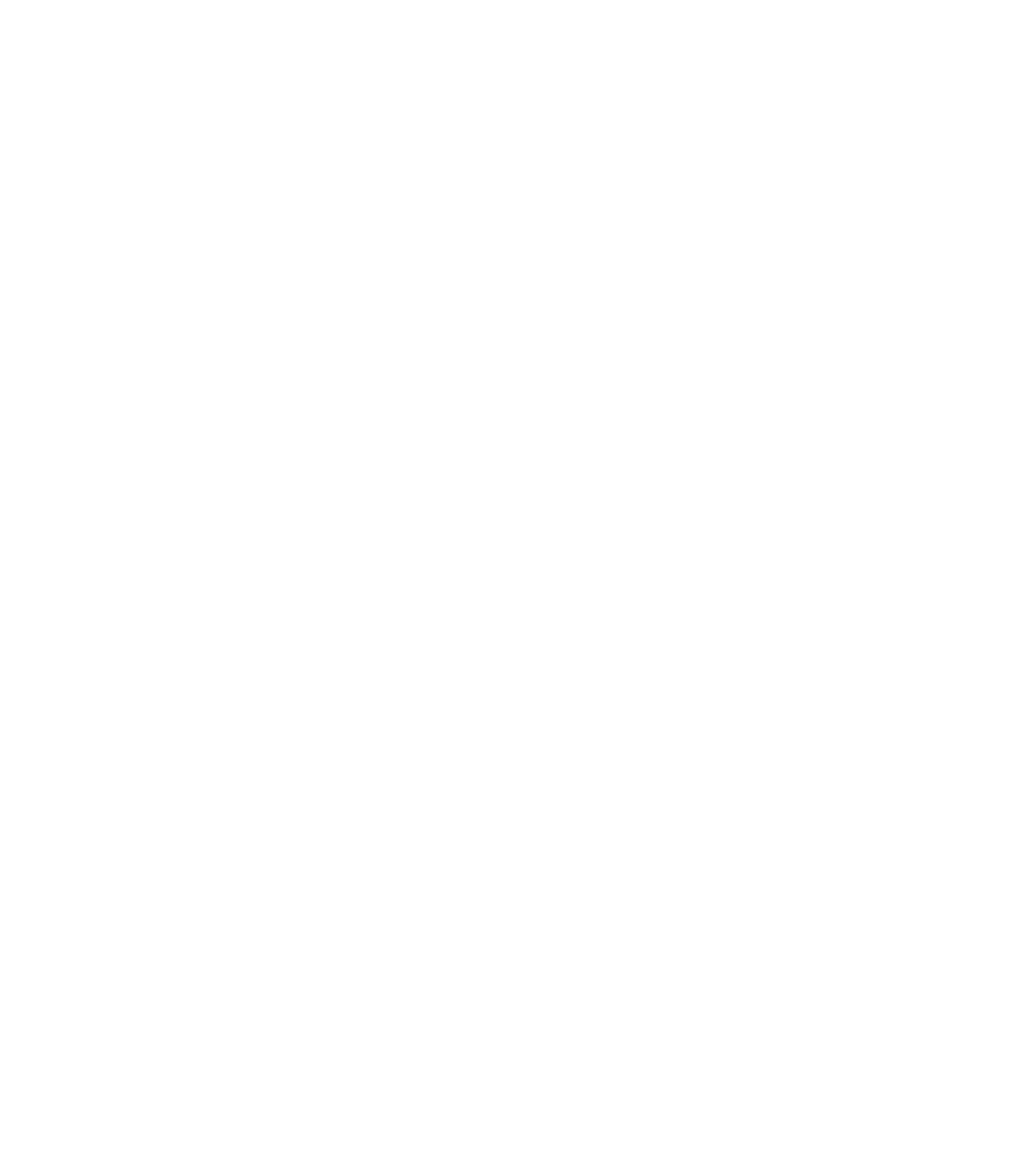
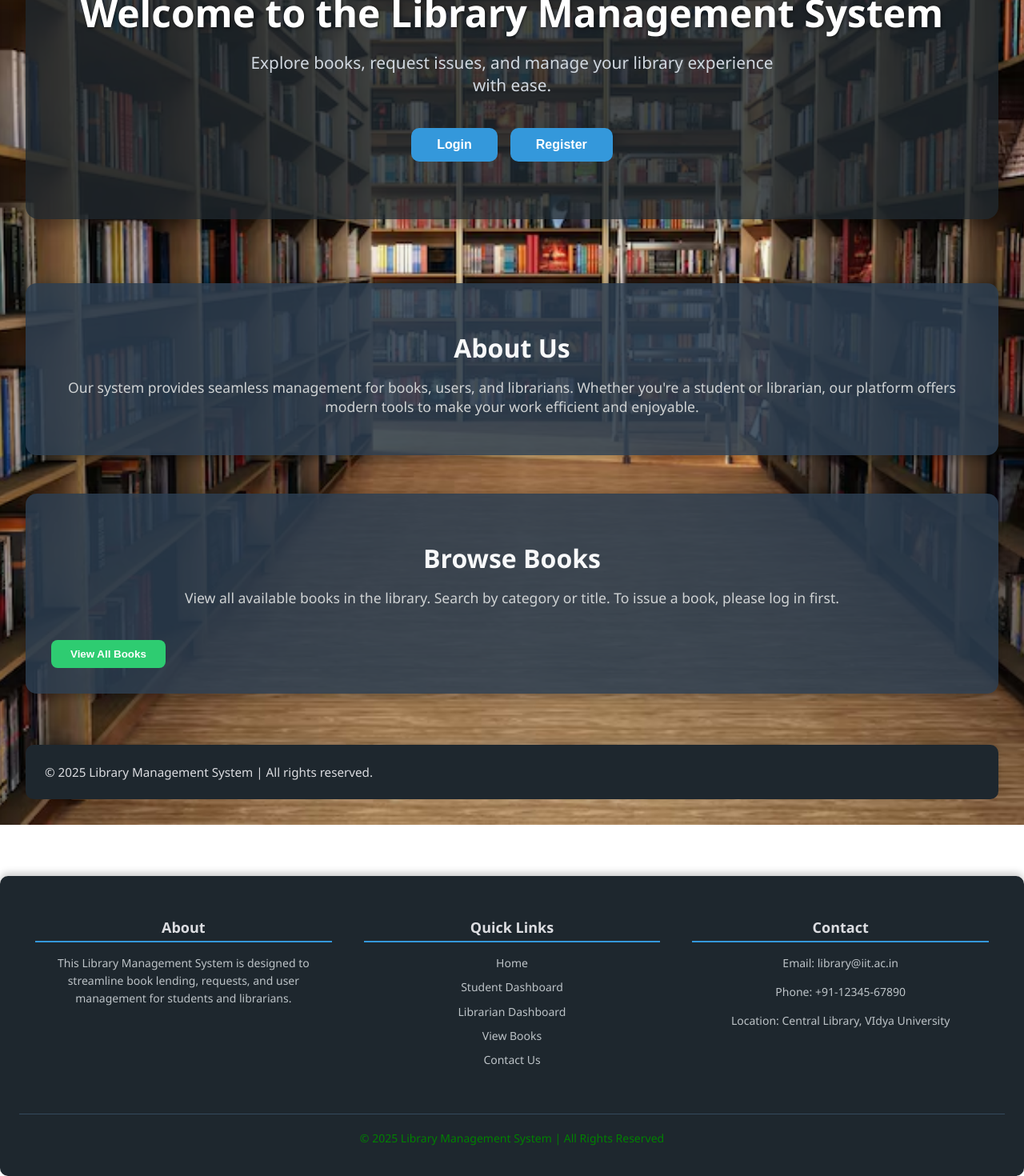
Before and after one commit to Poonam-dew/library-management-system, a React (Create React App) app: page / in a window 1280 px wide. Before the commit this address had no page. Shown: the part 145-1615 px from the top of the page at 80% size. Before the commit the page ends 800 px from the top, so only its background shows below. Built offline with nearby package versions, Linux system fonts and the light colour scheme.

Commit message:
homepage created

```diff
--- a/src/App.js
+++ b/src/App.js
@@ -17,8 +17,8 @@
 import StudentProfile from './Components/StudentProfile';
 import AddLibrarianForm from './Components/AddLibrarianForm';
 import LibrarianProfile from './Components/LibrarianProfile';
-
-
+import Footer from './Components/Footer';
+import Home from './Pages/Home';
 
 // Inside your routes config:
 
@@ -44,9 +44,10 @@
          <Route path="/student-profile" element={<StudentProfile/>} />
           <Route path="/librarian/add-librarian" element={<AddLibrarianForm/>} />
            <Route path="/librarian/profile" element={<LibrarianProfile/>} />
-
+        <Route path="/" element={<Home/>} />
 
       </Routes>
+      <Footer/>
     </Router>
   );
 }
--- /dev/null
+++ b/src/Components/Footer.js
@@ -0,0 +1,43 @@
+// src/components/Footer.js
+import React from 'react';
+import '../styles/Footer.css';
+
+const Footer = () => {
+  const currentYear = new Date().getFullYear();
+
+  return (
+    <footer className="footer">
+      <div className="footer-section about">
+        <h3>About</h3>
+        <p>
+          This Library Management System is designed to streamline book lending,
+          requests, and user management for students and librarians.
+        </p>
+      </div>
+
+      <div className="footer-section links">
+        <h3>Quick Links</h3>
+        <ul>
+          <li><a href="/">Home</a></li>
+          <li><a href="/student">Student Dashboard</a></li>
+          <li><a href="/librarian">Librarian Dashboard</a></li>
+          <li><a href="/books">View Books</a></li>
+          <li><a href="/contact">Contact Us</a></li>
+        </ul>
+      </div>
+
+      <div className="footer-section contact">
+        <h3>Contact</h3>
+        <p>Email: library@iit.ac.in</p>
+        <p>Phone: +91-12345-67890</p>
+        <p>Location: Central Library, VIdya University</p>
+      </div>
+
+      <div className="footer-bottom">
+        <p>&copy; {currentYear} Library Management System | All Rights Reserved</p>
+      </div>
+    </footer>
+  );
+};
+
+export default Footer;
--- /dev/null
+++ b/src/Pages/Home.js
@@ -0,0 +1,46 @@
+// src/pages/HomePage.js
+import React from 'react';
+import { useNavigate } from 'react-router-dom';
+import '../styles/Home.css';
+
+const Home = () => {
+  const navigate = useNavigate();
+
+  return (
+    <div className="homepage-container">
+      <div className="hero-section">
+        <h1>Welcome to the Library Management System</h1>
+        <p>Explore books, request issues, and manage your library experience with ease.</p>
+
+        <div className="buttons-container">
+          <button onClick={() => navigate('/login')}>Login</button>
+          <button onClick={() => navigate('/register')}>Register</button>
+        </div>
+      </div>
+
+      <div className="section">
+        <h2>About Us</h2>
+        <p>
+          Our system provides seamless management for books, users, and librarians.
+          Whether you're a student or librarian, our platform offers modern tools to make
+          your work efficient and enjoyable.
+        </p>
+      </div>
+
+      <div className="section">
+        <h2>Browse Books</h2>
+        <p>
+          View all available books in the library. Search by category or title.
+          To issue a book, please log in first.
+        </p>
+        <button className="view-books-btn" onClick={() => navigate('/books')}>View All Books</button>
+      </div>
+
+      <div className="footer">
+        &copy; {new Date().getFullYear()} Library Management System | All rights reserved.
+      </div>
+    </div>
+  );
+};
+
+export default Home;
--- /dev/null
+++ b/src/styles/Footer.css
@@ -0,0 +1,66 @@
+.footer {
+  background-color: #2c3e50;
+  color: #ecf0f1;
+  padding: 40px 20px;
+  display: flex;
+  flex-wrap: wrap;
+  justify-content: space-between;
+  align-items: flex-start;
+  font-family: 'Segoe UI', Tahoma, Geneva, Verdana, sans-serif;
+}
+
+.footer-section {
+  flex: 1 1 250px;
+  margin: 10px 20px;
+}
+
+.footer-section h3 {
+  font-size: 18px;
+  margin-bottom: 15px;
+  border-bottom: 2px solid #3498db;
+  padding-bottom: 5px;
+}
+
+.footer-section p,
+.footer-section li,
+.footer-section a {
+  font-size: 14px;
+  color: #bdc3c7;
+  line-height: 1.6;
+  text-decoration: none;
+}
+
+.footer-section ul {
+  list-style: none;
+  padding: 0;
+}
+
+.footer-section ul li {
+  margin-bottom: 8px;
+}
+
+.footer-section ul li a:hover {
+  color: #ffffff;
+  text-decoration: underline;
+}
+
+.footer-bottom {
+  width: 100%;
+  text-align: center;
+  border-top: 1px solid #34495e;
+  padding-top: 15px;
+  margin-top: 30px;
+  font-size: 13px;
+  color: #95a5a6;
+}
+
+@media (max-width: 768px) {
+  .footer {
+    flex-direction: column;
+    text-align: center;
+  }
+
+  .footer-section {
+    margin: 20px 0;
+  }
+}
--- /dev/null
+++ b/src/styles/Home.css
@@ -0,0 +1,105 @@
+/* Overall container */
+.homepage-container {
+  background: linear-gradient(to bottom right, #1c1f2b, #2f3545);
+  background-image: url('../assets/libimg.avif');
+  background-size: cover;
+  background-repeat: no-repeat;
+  background-position: center;
+  min-height: 100vh;
+  padding: 2rem;
+  font-family: 'Segoe UI', Tahoma, Geneva, Verdana, sans-serif;
+  color: #ecf0f1;
+}
+
+/* Hero Section */
+.hero-section {
+  text-align: center;
+  padding: 4rem 2rem;
+  background-color: rgba(30, 39, 46, 0.8);
+  border-radius: 16px;
+  box-shadow: 0 8px 20px rgba(0, 0, 0, 0.3);
+  margin-bottom: 5rem;
+}
+
+.hero-section h1 {
+  font-size: 3rem;
+  margin-bottom: 1rem;
+  color: #ffffff;
+  text-shadow: 1px 1px 4px #0000009c;
+}
+
+.hero-section p {
+  font-size: 1.3rem;
+  color: #d1d8e0;
+  max-width: 700px;
+  margin: 0 auto;
+}
+
+/* Button Group */
+.buttons-container {
+  margin-top: 2rem;
+}
+
+.buttons-container button {
+  margin: 0.5rem;
+  padding: 0.75rem 2rem;
+  font-size: 1rem;
+  border: none;
+  border-radius: 10px;
+  cursor: pointer;
+  background-color: #3498db;
+  color: #fff;
+  transition: all 0.3s ease;
+}
+
+.buttons-container button:hover {
+  background-color: #2980b9;
+}
+
+/* Informational Section */
+.section {
+  margin-top: 3rem;
+  background-color: rgba(44, 62, 80, 0.85);
+  padding: 2rem;
+  border-radius: 14px;
+  box-shadow: 0 4px 12px rgba(0, 0, 0, 0.3);
+}
+
+.section h2 {
+  font-size: 2rem;
+  margin-bottom: 1rem;
+  color: #f8f9fa;
+}
+
+.section p {
+  font-size: 1.1rem;
+  color: #d0d3d4;
+}
+
+/* View Books Button */
+.view-books-btn {
+  margin-top: 1.5rem;
+  padding: 0.6rem 1.5rem;
+  background-color: #2ecc71;
+  color: white;
+  border: none;
+  border-radius: 8px;
+  cursor: pointer;
+  transition: background-color 0.3s ease;
+}
+
+.view-books-btn:hover {
+  background-color: #27ae60;
+}
+
+/* Footer */
+.footer {
+  text-align: center;
+  margin-top: 4rem;
+  padding: 1.5rem;
+  background-color: #1e272e;
+  color: #dcdde1;
+  border-radius: 10px;
+  font-size: 0.95rem;
+  box-shadow: 0 -4px 10px rgba(0, 0, 0, 0.2);
+}
```
Also changed, not shown: src/assets/libimg.avif (added).
